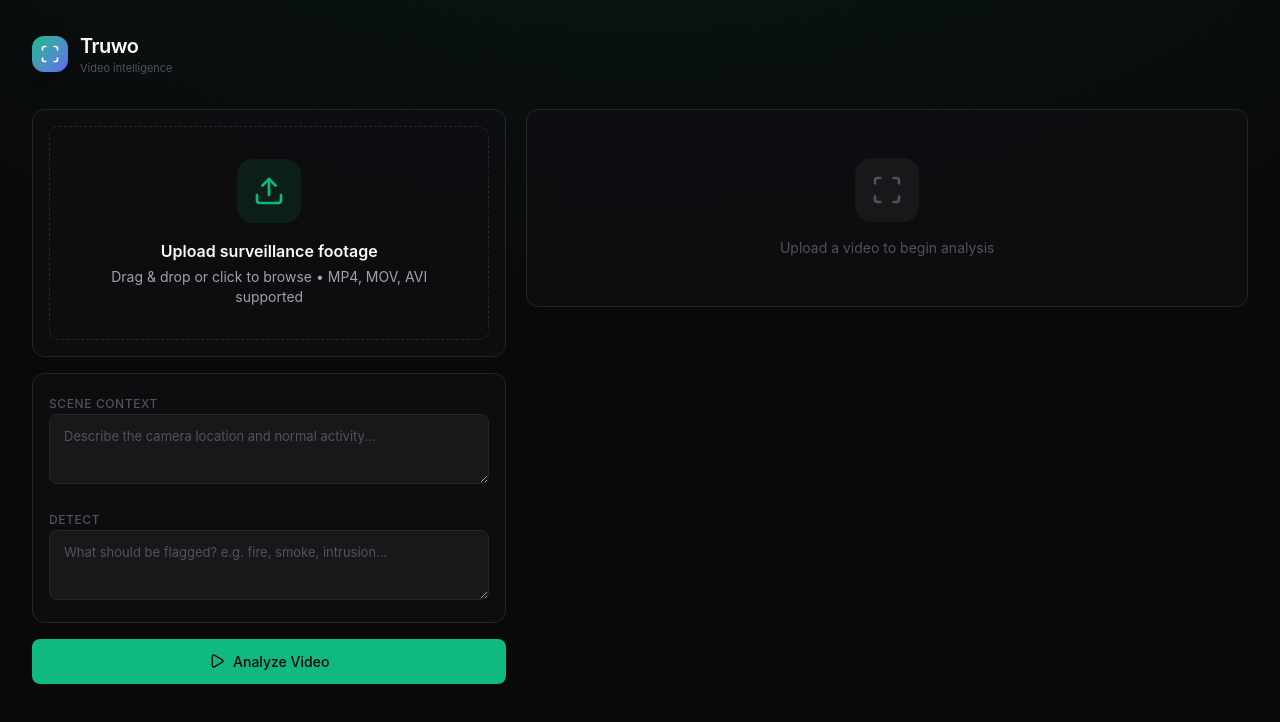
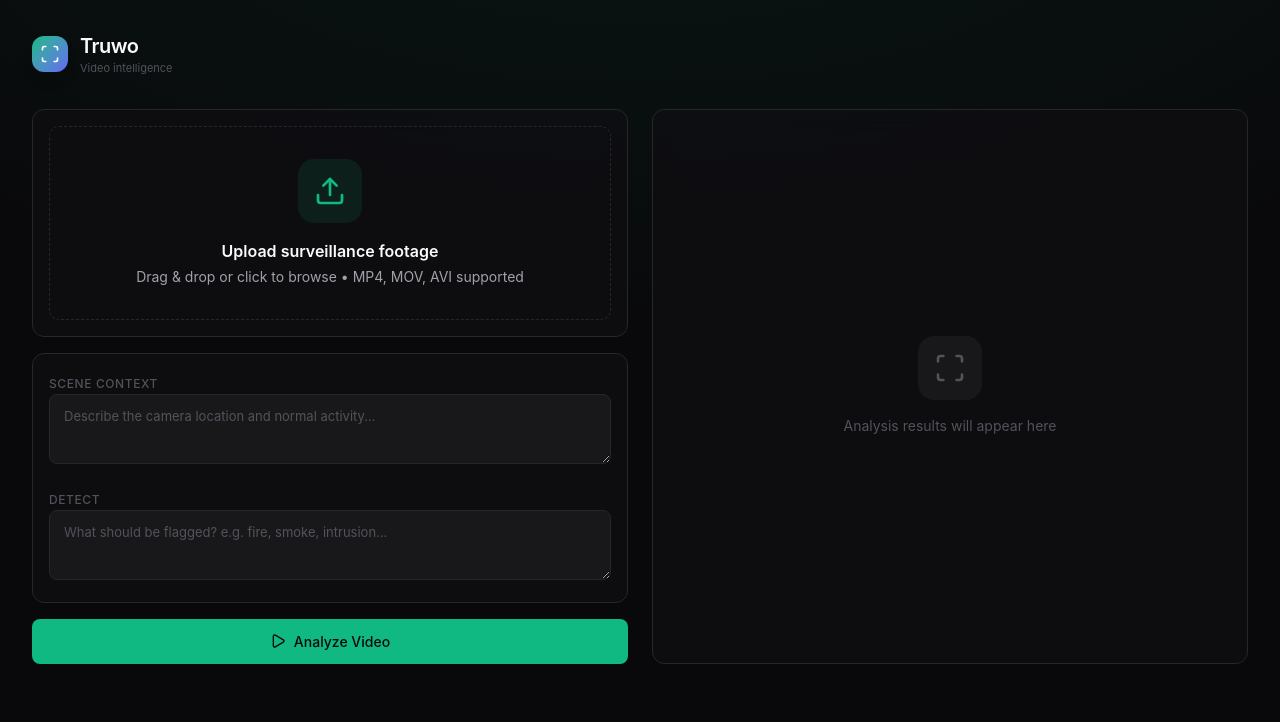
Before and after one commit to shivamsark2001/demo-ai-vid-security, a Next.js app: page / in a window 1280 px wide. Shown: the top 722 px of the page. Built offline with nearby package versions, Linux system fonts and the light colour scheme.

Commit message:
Layout: Inputs left, outputs right

```diff
--- a/src/app/page.tsx
+++ b/src/app/page.tsx
@@ -192,6 +192,7 @@ export default function Home() {
   };
 
   const isAnalyzing = status !== 'idle' && status !== 'completed' && status !== 'failed';
+  const hasResults = result !== null;
 
   return (
     <main className="min-h-screen p-4 md:p-6 lg:p-8">
@@ -210,9 +211,10 @@ export default function Home() {
         </header>
 
         {/* Main Grid */}
-        <div className="grid lg:grid-cols-5 gap-5">
-          {/* Left - Controls */}
-          <div className="lg:col-span-2 space-y-4">
+        <div className="grid lg:grid-cols-2 gap-6">
+          {/* LEFT - All Inputs */}
+          <div className="space-y-4">
+            {/* Video Upload */}
             <div className="glass-card p-4 animate-slide-up stagger-1">
               <VideoUpload
                 onFileSelect={handleFileSelect}
@@ -222,6 +224,17 @@ export default function Home() {
               />
             </div>
 
+            {/* Video Preview */}
+            {videoUrl && (
+              <div className="glass-card p-3 animate-slide-up">
+                <VideoPlayer
+                  ref={videoRef}
+                  src={videoUrl}
+                />
+              </div>
+            )}
+
+            {/* Context Input */}
             <div className="glass-card p-4 animate-slide-up stagger-2">
               <ContextInput
                 cameraContext={cameraContext}
@@ -232,6 +245,7 @@ export default function Home() {
               />
             </div>
 
+            {/* Analyze Button */}
             <button
               onClick={handleAnalyze}
               disabled={!selectedFile || isAnalyzing}
@@ -241,6 +255,7 @@ export default function Home() {
               {isAnalyzing ? 'Analyzing...' : 'Analyze Video'}
             </button>
 
+            {/* Progress */}
             <AnalysisProgress
               status={status}
               progress={progress}
@@ -248,33 +263,20 @@ export default function Home() {
             />
           </div>
 
-          {/* Right - Results */}
-          <div className="lg:col-span-3 space-y-4">
-            {/* Video Player */}
-            {videoUrl && (
-              <div className="glass-card p-3 animate-slide-up stagger-2">
-                <VideoPlayer
-                  ref={videoRef}
-                  src={videoUrl}
-                />
-              </div>
-            )}
-
-            {/* Analysis Results */}
-            {result && (
+          {/* RIGHT - All Outputs */}
+          <div className="space-y-4">
+            {/* Results */}
+            {hasResults ? (
               <div className="animate-slide-up">
                 <PipelineResults result={result} />
               </div>
-            )}
-
-            {/* Empty State */}
-            {!videoUrl && (
-              <div className="glass-card p-12 text-center animate-slide-up stagger-2">
+            ) : (
+              <div className="glass-card p-12 text-center animate-slide-up stagger-2 h-full flex flex-col items-center justify-center min-h-[400px]">
                 <div className="w-16 h-16 rounded-2xl bg-[var(--bg-tertiary)] flex items-center justify-center mx-auto mb-4">
                   <Scan className="w-8 h-8 text-[var(--text-muted)]" />
                 </div>
                 <p className="text-[var(--text-muted)] text-sm">
-                  Upload a video to begin analysis
+                  Analysis results will appear here
                 </p>
               </div>
             )}
```
